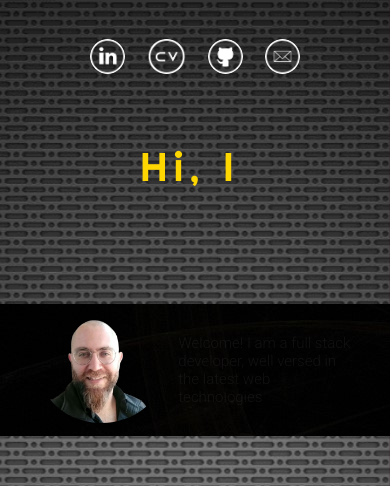
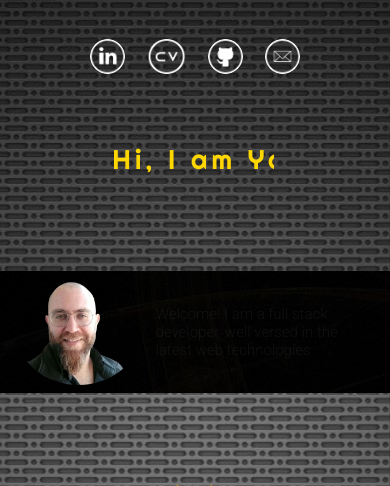
Before and after one commit to johnBWeiss/Yonatan-Weiss-Portfolio, a React (Create React App) app: page / in a window 390 px wide. Shown: the top 486 px of the page. Built offline with nearby package versions, Linux system fonts and the light colour scheme; a web font is replaced by a local one.

Commit message:
headline under anumation

```diff
--- a/src/App.css
+++ b/src/App.css
@@ -1,6 +1,6 @@
 .app {
   text-align: center;
-  height: 140vh;
+  min-height: 150vh;
   display: flex;
   flex-direction: column;
   justify-content: space-between;
--- a/src/components/SideBar/SideBar.css
+++ b/src/components/SideBar/SideBar.css
@@ -10,7 +10,7 @@
   padding-bottom: 2.5%;
   justify-content: space-between;
   position: fixed;
-  top: 18vh;
+  bottom: 0px;
   left: 8%;
   animation: sideBar 1s linear 0s 1 forwards;
 }
--- a/src/pages/Home/Home.css
+++ b/src/pages/Home/Home.css
@@ -22,23 +22,23 @@
   animation-duration: 2.7s;
   animation-name: TitleContainer;
   padding-bottom: 4%;
-  margin-top: 2%;
+  margin-top: 1%;
 }
 
 .personalMessage {
-  font-size: 40px;
+  font-size: 30px;
   color: white;
   animation: personalMessageOdd 7.5s;
   animation-iteration-count: infinite;
-  min-width: 30vw;
+  min-width: 70%;
 }
 
 .emptyPersonalMessage {
-  font-size: 40px;
+  font-size: 30px;
   color: white;
   animation: personalMessageEven 7.5s;
   animation-iteration-count: infinite;
-  min-width: 30vw;
+  min-width: 70%;
 }
 @keyframes personalMessageEven {
   0% {
@@ -85,7 +85,7 @@
   color: gold;
   opacity: 0;
   font-family: "Righteous", cursive;
-  font-size: 40px;
+  font-size: 50px;
   overflow: hidden;
   border-right: 0.15em solid gold;
   white-space: nowrap;
@@ -113,8 +113,11 @@
     width: 98%;
   }
 
+  99% {
+    width: 98%;
+  }
   100% {
-    width: 98%;
+    opacity: 0;
   }
 }
 
@@ -130,11 +133,11 @@
 }
 
 .HomeTitleTextBottom {
-  color: gold;
+  color: white;
   font-family: "Righteous", cursive;
   font-size: 40px;
   opacity: 0;
-
+  align-self: center;
   animation: Bottom;
   animation-duration: 10s;
   animation-iteration-count: infinite;
@@ -149,6 +152,7 @@
   }
   50% {
     opacity: 0;
+    color: rgb(208, 38, 135);
 
     /* transform: rotate(0deg); */
   }
@@ -164,15 +168,18 @@
   66% {
     opacity: 0;
     transform: rotate(-180deg);
+    color: rgb(208, 38, 135);
   }
   70% {
     transform: rotate(-180deg);
     opacity: 0;
+    color: rgb(208, 38, 135);
   }
 
   71% {
     transform: rotate(0deg);
     opacity: 0;
+    color: rgb(82, 82, 82);
   }
 
   76% {
@@ -181,14 +188,13 @@
 
     /* transform: rotate(0); */
   }
-  97% {
+
+  99% {
     opacity: 1;
-  }
-  98% {
-    opacity: 1;
+    color: rgb(167, 167, 167);
   }
   100% {
-    opacity: 1;
+    opacity: 0;
   }
 }
 
@@ -235,23 +241,24 @@
   align-items: center;
   background-image: url("../../assets/images/bannerBackground.jpg");
   width: 100vw;
-  padding-top: 2.5%;
-  padding-bottom: 2.5%;
+  padding-top: 1%;
+  padding-bottom: 1%;
   margin-bottom: 8%;
 }
 
 .introInnerHeaderContainer {
   display: flex;
   align-items: center;
-  justify-content: space-between;
-  width: 70%;
-  gap: 22px;
+  justify-content: center;
+  width: 80%;
+  max-width: 1000px;
+  gap: 30px;
 }
 
 .profilePic {
   /* background-color: black; */
   border-radius: 50%;
-  height: 210px;
+  height: 170px;
 }
 
 .singleItem {
@@ -291,6 +298,12 @@
   animation-duration: 1.1s;
   animation-fill-mode: forwards;
 }
+.arrowRef {
+  visibility: hidden;
+  width: 100%;
+  height: 30px;
+  z-index: -1;
+}
 
 .downArrow {
   margin-bottom: 8%;
@@ -306,12 +319,7 @@
     top: -70px;
     opacity: 1;
   }
-  /* 50% {
-    opacity: 0.7;
-  } */
-  /* 90% {
-    opacity: 0.095;
-  } */
+
   100% {
     top: -10px;
     opacity: 0;
@@ -452,7 +460,7 @@
   .HomeTitleText {
     font-size: 20px;
   }
-
+  /*
   @keyframes typing {
     0% {
       width: 0%;
@@ -475,8 +483,8 @@
 
     100% {
       width: 96%;
-    }
-  }
+    } */
+  /* } */
   .HomeContainer {
     max-width: 590px;
   }
@@ -543,10 +551,10 @@
     margin-bottom: 16%;
     margin-top: 5%;
   }
-  .HomeTitleText {
-    font-size: 16px;
+  .HomeTitleTextTop {
+    font-size: 40px;
   }
-
+  /*
   @keyframes typing {
     0% {
       width: 0%;
@@ -572,7 +580,7 @@
     100% {
       width: 100%;
     }
-  }
+  } */
   .HomeInnerContainer {
     justify-content: center;
   }
@@ -628,12 +636,15 @@
   }
 }
 
-@media (max-width: 483px) {
+@media (max-width: 488px) {
   .titleText {
     font-size: 70px;
   }
-  .HomeTitleText {
-    font-size: 13px;
+  .HomeTitleTextTop {
+    font-size: 30px;
+  }
+  .HomeTitleTextBottom {
+    font-size: 29px;
   }
 
   .emptyPersonalMessage {
@@ -660,6 +671,14 @@
   }
 }
 
+@media (max-width: 390px) {
+  .HomeTitleTextTop {
+    font-size: 27px;
+  }
+  .HomeTitleTextBottom {
+    font-size: 25px;
+  }
+}
 @media (max-width: 378px) {
   .HomeTitleText {
     font-size: 11px;
--- a/src/pages/Home/Home.js
+++ b/src/pages/Home/Home.js
@@ -28,26 +28,62 @@ const HomeContainer = () => {
     const myProjects = useRef(null)
     const stackRef = useRef(null)
     const AboutRef = useRef(null)
+    const ArrowRef = useRef(null)
 
 
 
     const handleScroll = () => {
         const position = window.pageYOffset;
         setScrollPosition(position);
+        // if (
+        //     window.innerHeight + window.scrollY + 0.5 >=
+        //     document.body.offsetHeight
+        // )
+        //  {
+        //     setShowProjects(true)
+        //     setMyProjectsEffect('showProjects')
+        //     setShowMore(false)
+        // }
+        // else {
+        //     setShowProjects(false)
+        //     setShowMore(true)
+        // }
+
+        console.log(window.scrollY);
+        console.log(window.innerHeight);
+
+        console.log(ArrowRef?.current?.offsetTop);
+        console.log(showProjects);
+        console.log(document.body.offsetHeight);
+
+
+
 
         if (
-            window.innerHeight + window.scrollY + 0.5 >=
-            document.body.offsetHeight
+            window.scrollY - 2 <=
+            0
+        ) {
+            setShowProjects(false)
+            setShowMore(true)
+            // }
+        }
+        if (
+            window.scrollY >=
+            ArrowRef?.current?.offsetTop
+
         ) {
             setShowProjects(true)
             setMyProjectsEffect('showProjects')
             setShowMore(false)
+            setSideBarClass('sideBarContainer')
+
         }
         else {
             setShowProjects(false)
             setShowMore(true)
+            setSideBarClass('noShowSideBar')
+
         }
-
         if (
             window.innerHeight + window.scrollY - 550 >=
             AboutRef?.current?.offsetTop
@@ -62,19 +98,25 @@ const HomeContainer = () => {
         }
 
 
-        if (
-            window.scrollY >= (window.innerHeight - 400)
-        ) {
-            setSideBarClass('sideBarContainer')
-        }
+        // if (
+        //     window.scrollY >
+        //     document.body.offsetHeight
 
-        else {
-            setSideBarClass('noShowSideBar')
-        }
+        //     // (window.innerHeight - 400)
+        // ) {
+        //     setSideBarClass('sideBarContainer')
+        // }
+
+        // else {
+        //     setSideBarClass('noShowSideBar')
+        // }
 
         if (
-            window.scrollY + 450 >=
-            stackRef?.current?.offsetTop
+            window.scrollY
+            //  + 450
+            >=
+            stackRef?.current?.offsetTop || window.scrollY + window.innerHeight + 100 >=
+            document.body.offsetHeight
         ) {
             setSideBarClass('noShowSideBar')
         }
@@ -118,7 +160,7 @@ const HomeContainer = () => {
 
                     </div>
                 </div>
-                {<div className='introHeaderContainer'>
+                {<div className='introHeaderContainer' ref={ArrowRef}>
                     <div className='introInnerHeaderContainer'>
                         <div className='profilePicContainer'>
                             <img
@@ -133,6 +175,7 @@ const HomeContainer = () => {
                     </div>
                 </div>}
                 {showMore && <img className="downArrow" src={downArrow} />}
+                {/* <div className="arrowRef" ref={ArrowRef}></div> */}
                 {!showMore && <div className={`titleText ${myProjectsEffect}`} ref={myProjects}>Projects</div>}
                 {showProjects &&
                     <div className={myProjectsEffect}>
```
